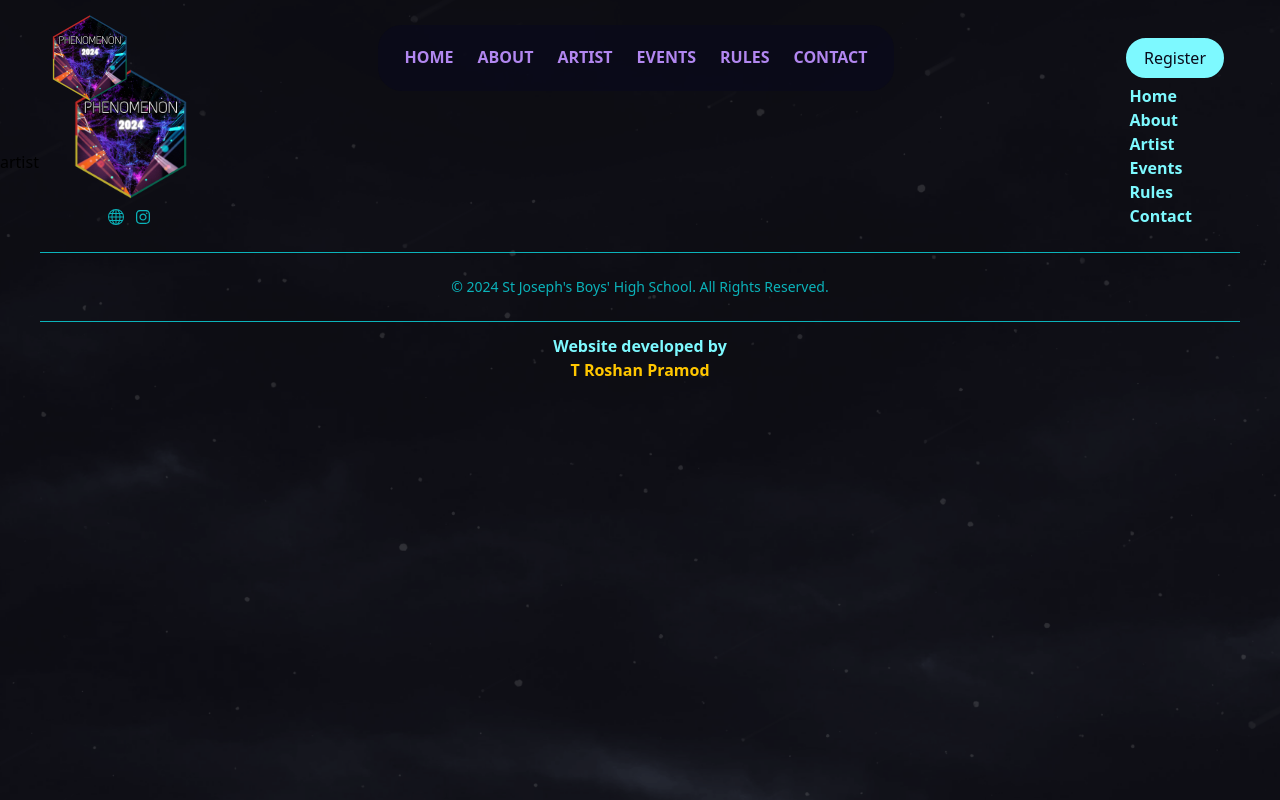
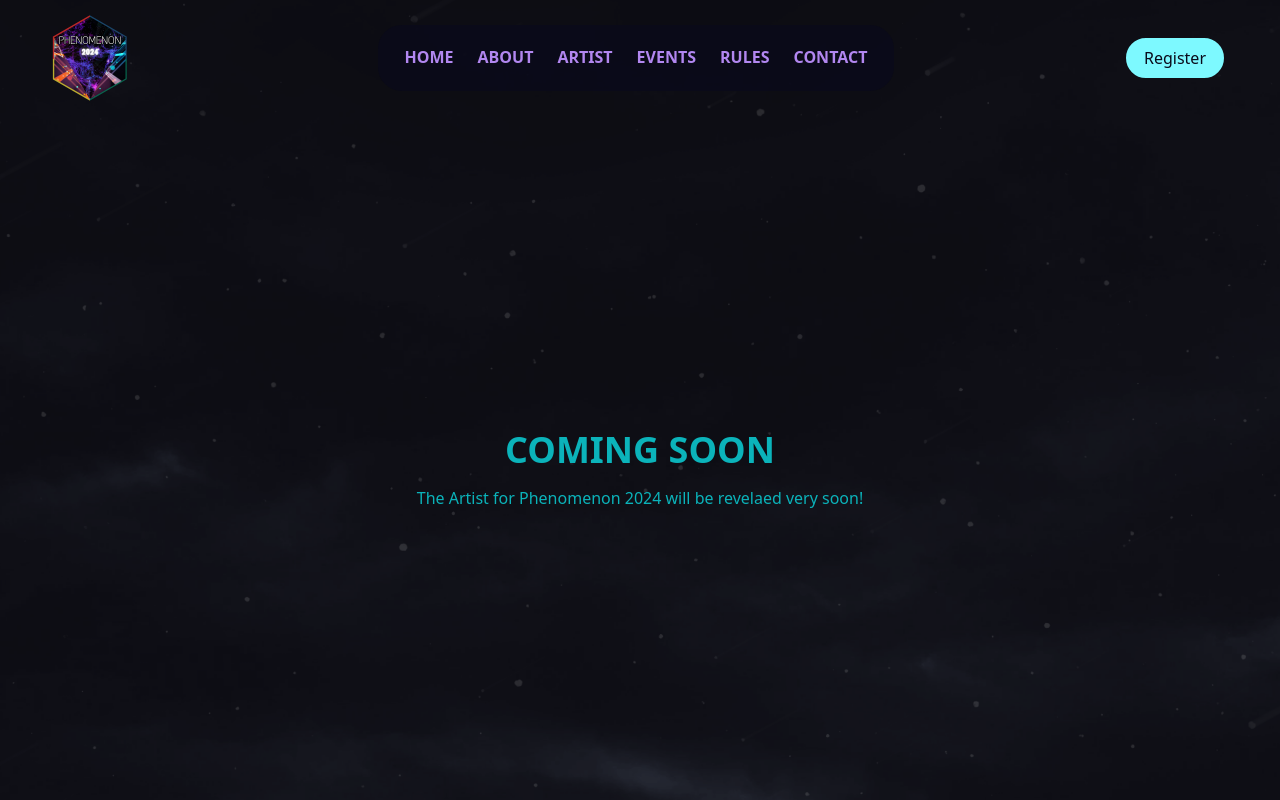
Before and after one commit to aayanatsap/phenomenon, a Next.js app: page /artist in a window 1280 px wide. Shown: the top 800 px of the page. Built offline with nearby package versions, Linux system fonts and the light colour scheme.

Commit message:
Update page.tsx

```diff
--- a/app/artist/page.tsx
+++ b/app/artist/page.tsx
@@ -1,9 +1,28 @@
 "use client"
-import React from 'react'
+import React from "react";
+import Link from "next/link";
+import { AnimatePresence, motion } from "framer-motion";
 
 function Artist() {
   return (
-    <div>artist</div>
+    <AnimatePresence>
+      <motion.div
+        initial={{
+          opacity : 0
+        }}
+        animate={{
+          opacity: 1
+        }}
+        transition={{
+          duration:1
+        }}
+      className="flex flex-col items-center justify-center h-[100vh] text-[#0BB3BA]">
+        <div className="flex flex-col items-center lg:-translate-y-16 md:-translate-y-20 -translate-y-28">
+          <h1 className="lg:text-4xl md:text-3xl text-2xl font-bold mb-4">COMING SOON</h1>
+          <p className="mb-8 lg:text-base text-sm">The Artist for Phenomenon 2024 will be revelaed very soon!</p>
+        </div>
+      </motion.div>
+    </AnimatePresence>
   )
 }
 
```
